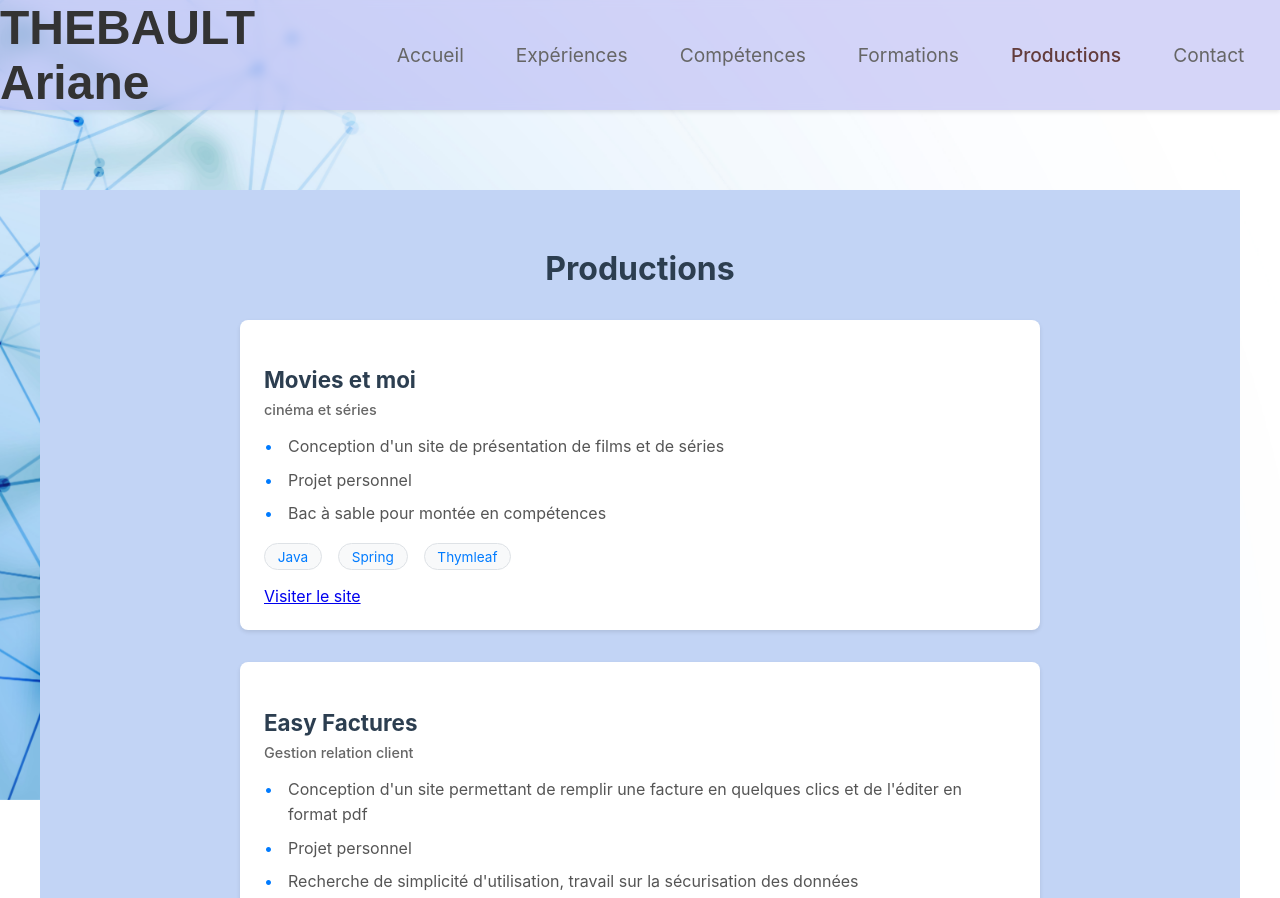
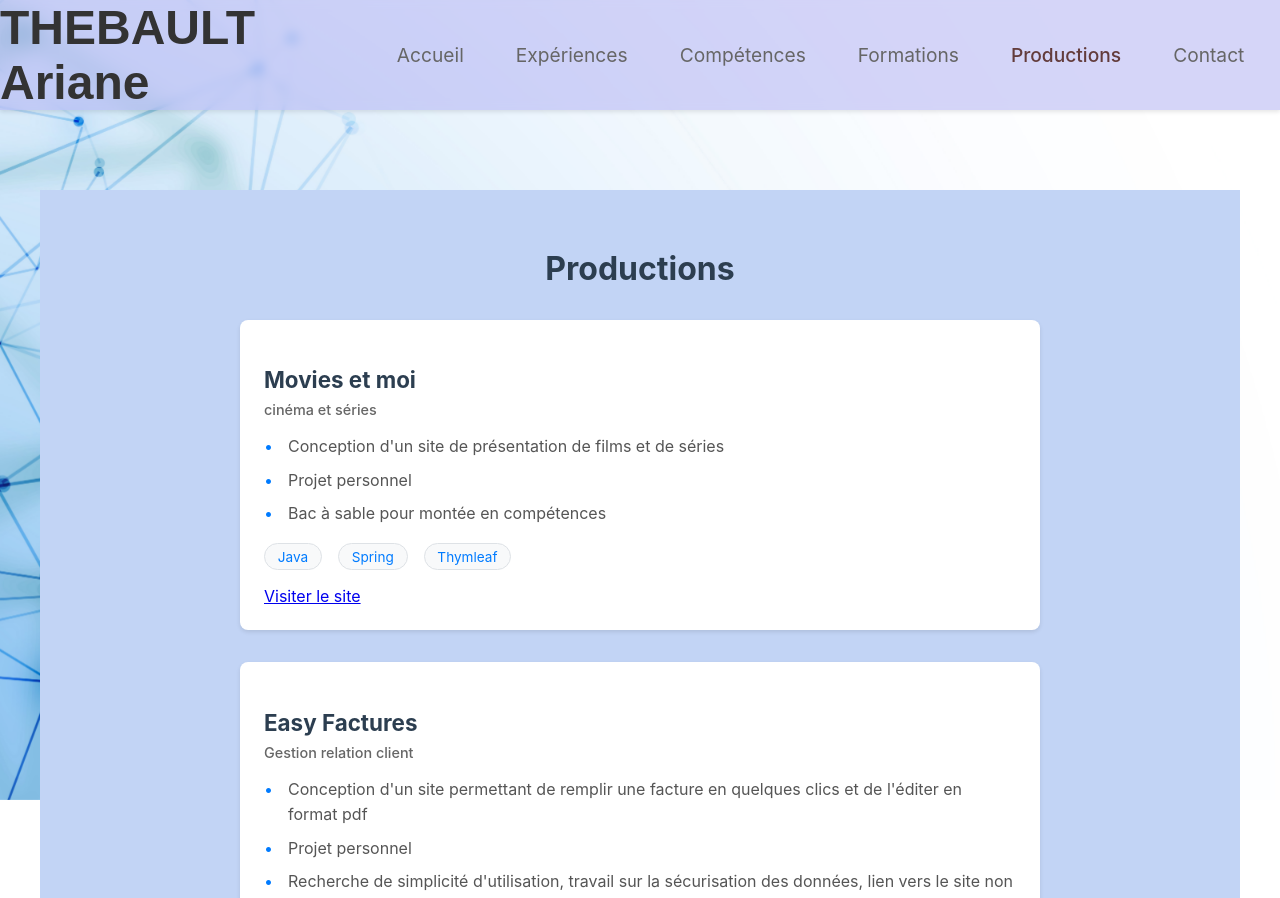
Before and after one commit to ArianeThe/mon-cv, a React (Create React App) app: page /plus in a window 1280 px wide. Shown: the top 898 px of the page. Built offline with nearby package versions, Linux system fonts and the light colour scheme.

Commit message:
majparoductions

```diff
--- a/src/components/Plus.js
+++ b/src/components/Plus.js
@@ -24,10 +24,10 @@ function Plus() {
       description: [
         "Conception d'un site permettant de remplir une facture en quelques clics et de l'éditer en format pdf",
         "Projet personnel",
-        "Recherche de simplicité d'utilisation, travail sur la sécurisation des données"
+        "Recherche de simplicité d'utilisation, travail sur la sécurisation des données, lien vers le site non disponible pour l'instant"
       ],
       technologies: ["React", "JS", "CSS"],
-      lien: "non disponible pour l'instant"
+      lien: ""
     }
 
   ];
```
